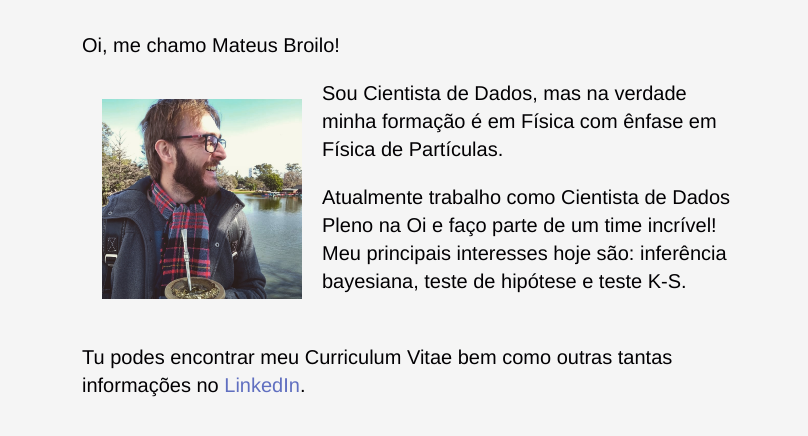
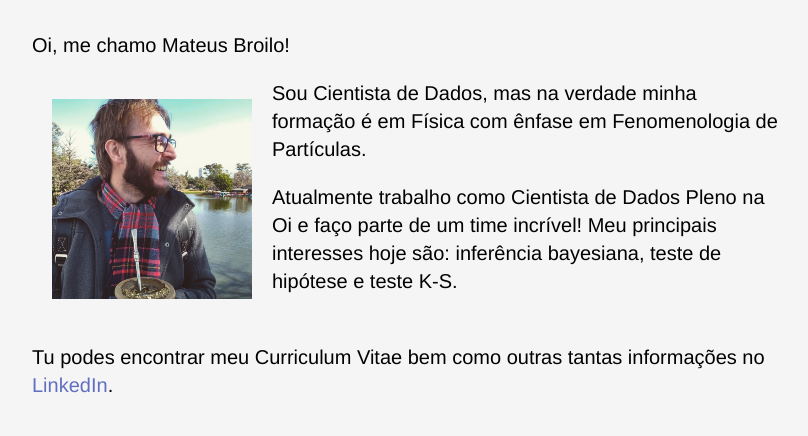
Before and after one commit to broilo/Portfolio, a plain HTML site: page index.html in a window 1280 px wide. Shown: the whole page, without its empty margins (233-1041 px from the left). Drawn offline with Linux system fonts and the light colour scheme.

Commit message:
add: upload updates

```diff
--- a/estilos/style.css
+++ b/estilos/style.css
@@ -12,7 +12,7 @@ body {
 
 main {
   background-color: whitesmoke;
-  width: 650px;
+  width: 750px;
   margin: auto;
   padding: 10px;
   /*box-shadow: 3px 3px 5px rgba(0, 0, 0, 0.473);*/
--- a/index.html
+++ b/index.html
@@ -17,7 +17,7 @@
                 <img class ="lado" style="float:left;width:200px;margin:20px" src="imagens/profile.jpg" alt="Mateus">
                 <p>
                     Sou Cientista de Dados, mas na verdade minha formação é em
-                    Física com ênfase em Física de Partículas.
+                    Física com ênfase em Fenomenologia de Partículas.
                 </p>
                 <p>
                     Atualmente trabalho como Cientista de Dados Pleno na Oi e faço parte de um
```
